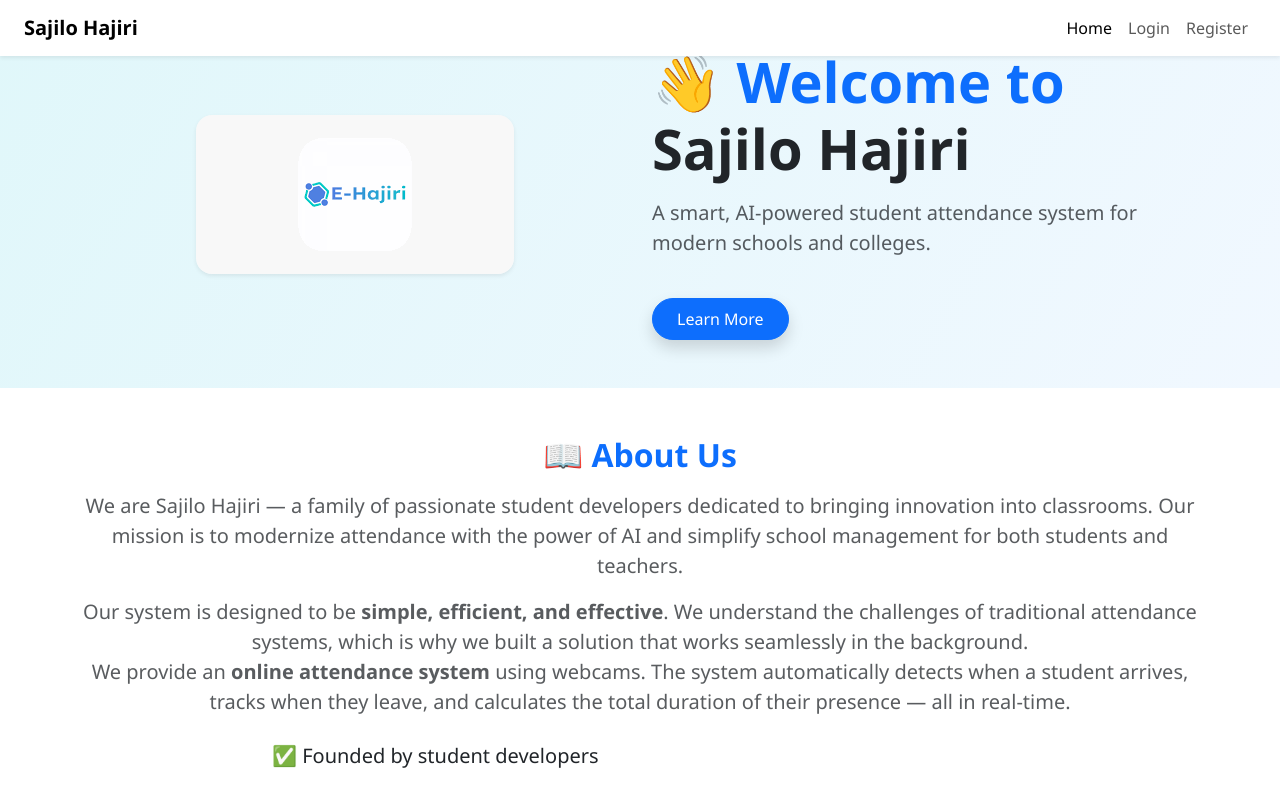
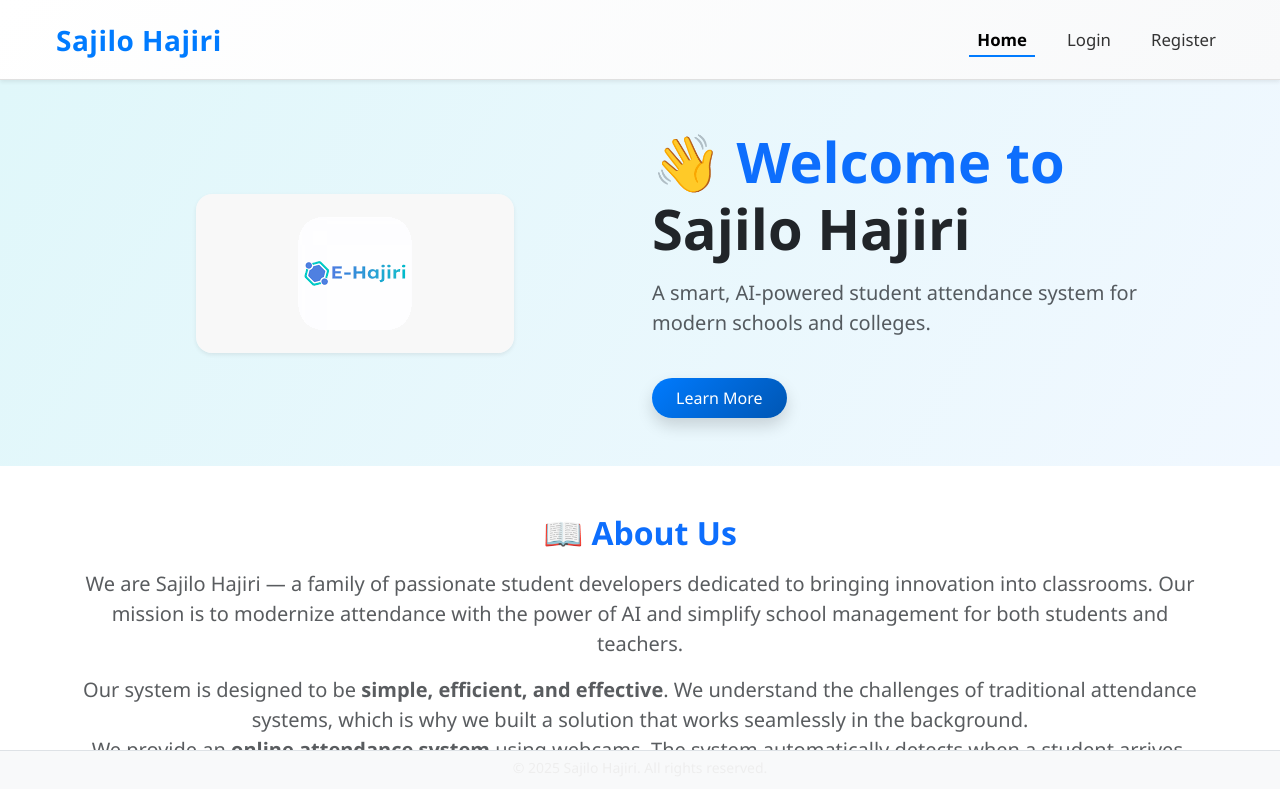
Before and after one commit to NabinPrasadDhungana/Sajilo-Hajiri, a React (Vite) app in the folder frontend/Sajilo-Hajiri/: page / in a window 1280 px wide. Shown: the top 789 px of the page. Built offline with nearby package versions, Linux system fonts and the light colour scheme; no server answers.

Commit message:
Slight css updated

```diff
--- a/frontend/Sajilo-Hajiri/src/App.css
+++ b/frontend/Sajilo-Hajiri/src/App.css
@@ -116,7 +116,7 @@
 /* Main Content Padding  */
 /* --------------------- */
 .main-content {
-  padding-top: 120px; /* Adjusted for navbar height */
+  padding-top: 80px; /* Adjusted for navbar height */
   padding-bottom: 70px; /* Adjusted for footer height */
 }
 
--- a/frontend/Sajilo-Hajiri/src/App.jsx
+++ b/frontend/Sajilo-Hajiri/src/App.jsx
@@ -11,6 +11,7 @@ import Dashboard from "./components/Dashboard";
 import StudentHistoryModal from "./components/Dashboard/StudentHistoryModal";
 import Footer from "./components/Footer/Footer";
 import 'bootstrap/dist/css/bootstrap.min.css';
+import "./App.css"
 
 export default function App() {
 const [currentUser, setCurrentUser] = useState(() => {
--- a/frontend/Sajilo-Hajiri/src/components/Login/Login.jsx
+++ b/frontend/Sajilo-Hajiri/src/components/Login/Login.jsx
@@ -77,7 +77,7 @@ const Login = ({ setCurrentUser }) => {
             <input
               type="text"
               name="username"
-              placeholder="Username"
+              placeholder="Email"
               value={formData.username}
               onChange={handleChange}
               required
--- a/frontend/Sajilo-Hajiri/src/components/Register.jsx
+++ b/frontend/Sajilo-Hajiri/src/components/Register.jsx
@@ -173,7 +173,7 @@ const handleSubmit = async (e) => {
   };
 
   return (
-    <div className="total" style={{ marginLeft: '10px' }}>
+    <div className="total main-content" style={{ marginLeft: '10px' }}>
       <form onSubmit={handleSubmit}>
         {/* Email Field */}
         <FormField
```
